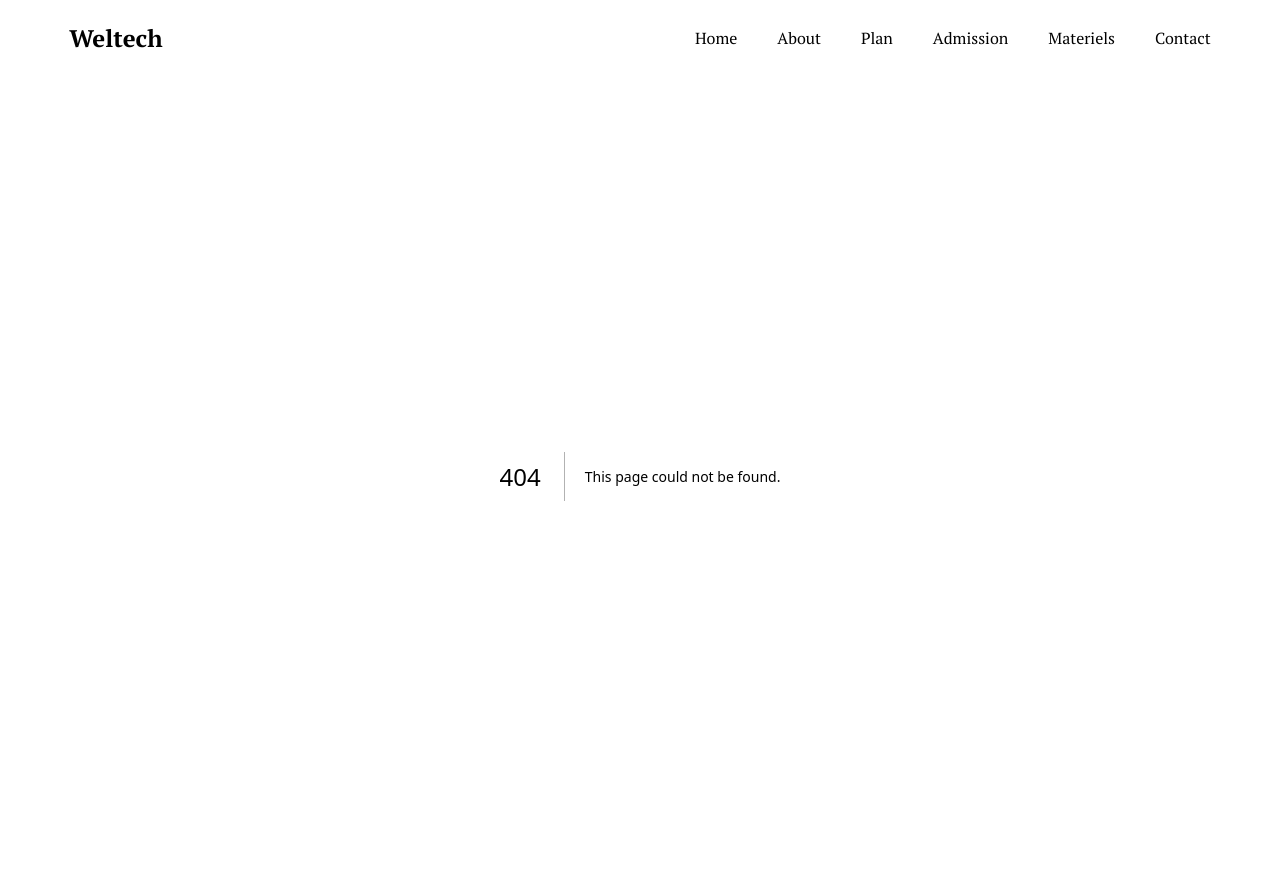
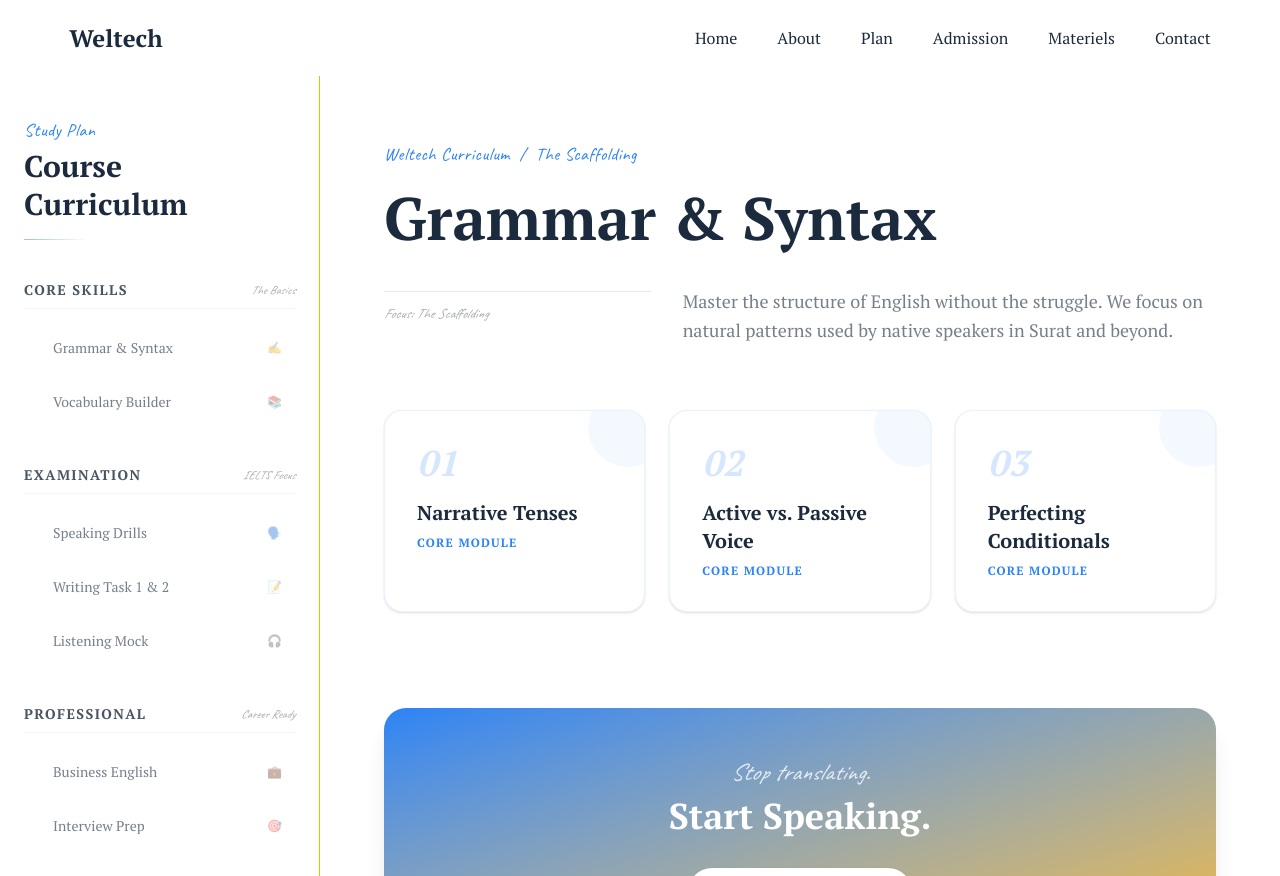
Before and after one commit to Arjun259194/Weltech, a Next.js app: page /plan/grammar in a window 1280 px wide. Before the commit this address had no page. Built offline with nearby package versions, Linux system fonts and the light colour scheme.

Commit message:
plan page ready

```diff
--- /dev/null
+++ b/app/plan/[slug]/page.tsx
@@ -0,0 +1,115 @@
+import { notFound } from "next/navigation";
+
+const courses = {
+  "grammar": {
+    title: "Grammar & Syntax",
+    tag: "The Scaffolding",
+    description: "Master the structure of English without the struggle. We focus on natural patterns used by native speakers in Surat and beyond.",
+    modules: ["Narrative Tenses", "Active vs. Passive Voice", "Perfecting Conditionals"]
+  },
+  "vocab": {
+    title: "Vocabulary Builder",
+    tag: "Word Power",
+    description: "Expand your lexicon with high-frequency words and idioms that make you sound like a native speaker.",
+    modules: ["Collocations", "Contextual Synonyms", "Idiomatic Expressions"]
+  },
+  "speaking": {
+    title: "Speaking Drills",
+    tag: "Fluency First",
+    description: "Our signature 'Stop Translating' approach. Immersive drills to build immediate oral response and confidence.",
+    modules: ["Spontaneous Response", "Phonetics & Accent", "Public Speaking Basics"]
+  },
+  "writing": {
+    title: "Writing Task 1 & 2",
+    tag: "Academic Precision",
+    description: "Master the art of structured writing, from complex data analysis to persuasive argumentative essays.",
+    modules: ["Data Interpretation", "Essay Structuring", "Cohesion & Coherence"]
+  },
+  "listening": {
+    title: "Listening Mock",
+    tag: "Auditory Mastery",
+    description: "Train your ears to catch different accents and identify key information under exam pressure.",
+    modules: ["Predicting Answers", "Accent Recognition", "Note-taking Strategies"]
+  },
+  "business": {
+    title: "Business English",
+    tag: "Corporate Edge",
+    description: "The language of the global boardroom. Professional communication for career growth in the 21st century.",
+    modules: ["Professional Emails", "Leading Meetings", "Corporate Vocabulary"]
+  },
+  "interview": {
+    title: "Interview Prep",
+    tag: "Career Ready",
+    description: "Strategic coaching for job and visa interviews. Turn your nervousness into professional charisma.",
+    modules: ["The 'Tell Me About Yourself' Hook", "Handling Tough Questions", "Body Language & Tone"]
+  }
+};
+
+export default async function page({ params }: { params: Promise<{ slug: string }> }) {
+  const slug = (await params).slug
+  const data = courses[slug as keyof typeof courses];
+
+  // If the slug doesn't match our 7 courses, show 404
+  if (!data) notFound();
+
+  return (
+    <main className="min-h-screen bg-background p-8 lg:p-16">
+      <div className="mx-auto max-w-5xl">
+
+        {/* Editorial Header - Matches About Page Style */}
+        <section className="mb-16">
+          <p className="font-[Caveat] text-lg text-primary tracking-wide mb-3">
+            Weltech Curriculum &nbsp;/&nbsp; {data.tag}
+          </p>
+          <h1 className="font-[PT_Serif] text-5xl font-bold leading-tight text-foreground sm:text-6xl">
+            {data.title}
+          </h1>
+
+          <div className="mt-8 grid gap-8 md:grid-cols-[1fr_2fr] items-start">
+            <div className="flex flex-col gap-3 pt-1">
+              <div className="h-px w-full bg-foreground/10" />
+              <span className="font-[Caveat] text-sm text-foreground/40 italic">
+                Focus: {data.tag}
+              </span>
+            </div>
+            <p className="text-lg leading-relaxed text-foreground/60">
+              {data.description}
+            </p>
+          </div>
+        </section>
+
+        {/* Modules Grid - Uses the StatCard/PillarCard logic */}
+        <div className="grid gap-6 sm:grid-cols-2 lg:grid-cols-3">
+          {data.modules.map((module, i) => (
+            <div key={i} className="group relative overflow-hidden rounded-2xl border border-primary/10 bg-white p-8 shadow-sm transition-all hover:shadow-md">
+              <div className="pointer-events-none absolute -right-6 -top-6 h-20 w-20 rounded-full bg-primary/5 transition-transform duration-500 group-hover:scale-150" />
+
+              <p className="font-[PT_Serif] text-4xl font-bold text-primary/20 mb-4 italic">0{i + 1}</p>
+
+              <h3 className="font-[PT_Serif] text-xl font-bold text-foreground mb-2">
+                {module}
+              </h3>
+              <p className="text-xs font-semibold uppercase tracking-widest text-primary">
+                Core Module
+              </p>
+            </div>
+          ))}
+        </div>
+
+        {/* Call to Action - The Weltech "Journey" Block */}
+        <section className="mt-24">
+          <div className="relative overflow-hidden rounded-3xl bg-linear-to-br from-primary to-accent p-12 text-center text-white shadow-xl">
+            <p className="font-[Caveat] text-2xl opacity-80 italic">Stop translating.</p>
+            <h2 className="mt-2 font-[PT_Serif] text-4xl font-bold">Start Speaking.</h2>
+            <div className="mt-8 flex justify-center">
+              <button className="h-12 items-center rounded-full bg-white px-10 text-sm font-bold text-primary shadow transition-transform hover:scale-105">
+                Launch Lesson Player
+              </button>
+            </div>
+          </div>
+        </section>
+
+      </div>
+    </main>
+  );
+}
--- a/app/plan/page.tsx
+++ b/app/plan/page.tsx
@@ -1,5 +1,5 @@
 import { redirect } from "next/navigation";
 
 export default function page() {
-  redirect("/plan/vacation");
+  redirect("/plan/grammar");
 }
--- a/app/plan/vacation/page.tsx
+++ /dev/null
@@ -1,84 +0,0 @@
-export default function page() {
-  return (
-    <div>
-      <h1>This is vacation page</h1>
-      <h1>This is vacation page</h1>
-      <h1>This is vacation page</h1>
-      <h1>This is vacation page</h1>
-      <h1>This is vacation page</h1>
-      <h1>This is vacation page</h1>
-      <h1>This is vacation page</h1>
-      <h1>This is vacation page</h1>
-      <h1>This is vacation page</h1>
-      <h1>This is vacation page</h1>
-      <h1>This is vacation page</h1>
-      <h1>This is vacation page</h1>
-      <h1>This is vacation page</h1>
-      <h1>This is vacation page</h1>
-      <h1>This is vacation page</h1>
-      <h1>This is vacation page</h1>
-      <h1>This is vacation page</h1>
-      <h1>This is vacation page</h1>
-      <h1>This is vacation page</h1>
-      <h1>This is vacation page</h1>
-      <h1>This is vacation page</h1>
-      <h1>This is vacation page</h1>
-      <h1>This is vacation page</h1>
-      <h1>This is vacation page</h1>
-      <h1>This is vacation page</h1>
-      <h1>This is vacation page</h1>
-      <h1>This is vacation page</h1>
-      <h1>This is vacation page</h1>
-      <h1>This is vacation page</h1>
-      <h1>This is vacation page</h1>
-      <h1>This is vacation page</h1>
-      <h1>This is vacation page</h1>
-      <h1>This is vacation page</h1>
-      <h1>This is vacation page</h1>
-      <h1>This is vacation page</h1>
-      <h1>This is vacation page</h1>
-      <h1>This is vacation page</h1>
-      <h1>This is vacation page</h1>
-      <h1>This is vacation page</h1>
-      <h1>This is vacation page</h1>
-      <h1>This is vacation page</h1>
-      <h1>This is vacation page</h1>
-      <h1>This is vacation page</h1>
-      <h1>This is vacation page</h1>
-      <h1>This is vacation page</h1>
-      <h1>This is vacation page</h1>
-      <h1>This is vacation page</h1>
-      <h1>This is vacation page</h1>
-      <h1>This is vacation page</h1>
-      <h1>This is vacation page</h1>
-      <h1>This is vacation page</h1>
-      <h1>This is vacation page</h1>
-      <h1>This is vacation page</h1>
-      <h1>This is vacation page</h1>
-      <h1>This is vacation page</h1>
-      <h1>This is vacation page</h1>
-      <h1>This is vacation page</h1>
-      <h1>This is vacation page</h1>
-      <h1>This is vacation page</h1>
-      <h1>This is vacation page</h1>
-      <h1>This is vacation page</h1>
-      <h1>This is vacation page</h1>
-      <h1>This is vacation page</h1>
-      <h1>This is vacation page</h1>
-      <h1>This is vacation page</h1>
-      <h1>This is vacation page</h1>
-      <h1>This is vacation page</h1>
-      <h1>This is vacation page</h1>
-      <h1>This is vacation page</h1>
-      <h1>This is vacation page</h1>
-      <h1>This is vacation page</h1>
-      <h1>This is vacation page</h1>
-      <h1>This is vacation page</h1>
-      <h1>This is vacation page</h1>
-      <h1>This is vacation page</h1>
-      <h1>This is vacation page</h1>
-      <h1>This is vacation page</h1>
-      <h1>This is vacation page</h1>
-    </div>
-  );
-}
--- a/package.json
+++ b/package.json
@@ -6,7 +6,7 @@
     "dev": "next dev",
     "build": "next build",
     "start": "next start",
-    "format": ""
+    "format": "npx prettier --write \"./**/*.{js,jsx,ts,tsx,json,css,scss,md}\""
   },
   "dependencies": {
     "class-variance-authority": "^0.7.1",
```
